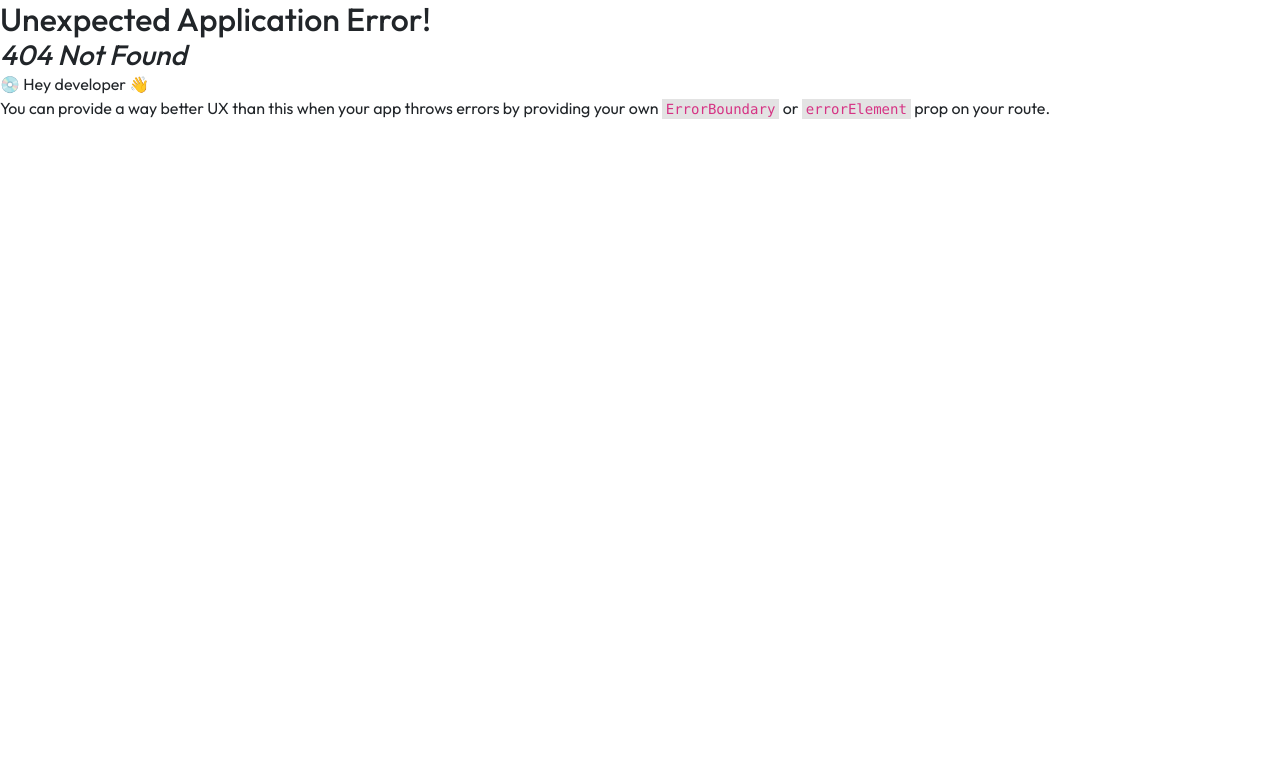
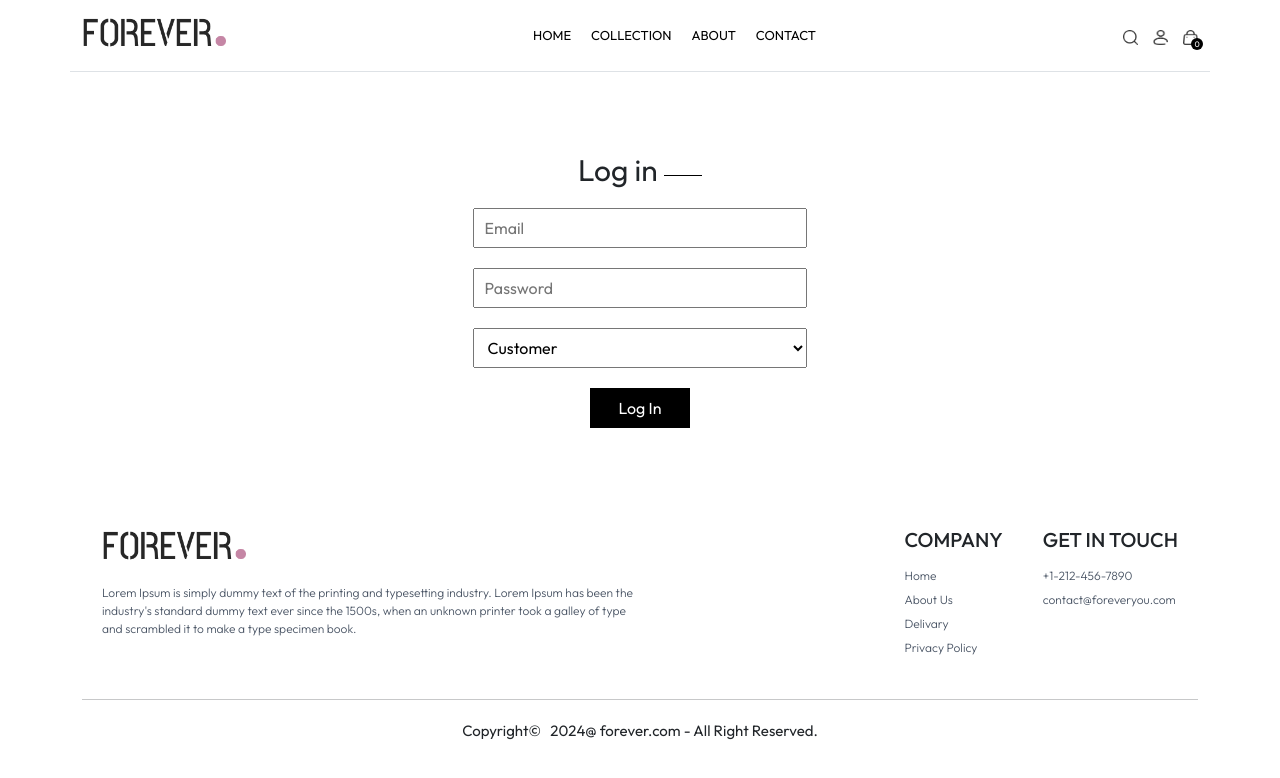
Before and after one commit to ArkoprobhaMazumder/newEcommerce2026, a React (Vite) app: page /login in a window 1280 px wide. Before the commit this address had no page. Shown: the top 778 px of the page. Built offline with nearby package versions, Linux system fonts and the light colour scheme.

Commit message:
Login Page Started

```diff
--- a/src/App.jsx
+++ b/src/App.jsx
@@ -10,6 +10,8 @@ const AboutComponent = React.lazy(() => import('./pages/about/About'));
 const ContactComponent = React.lazy(() => import('./pages/contact/Contact'));
 const OrderComponent = React.lazy(() => import('./pages/order/Order'));
 const CollectionComponent = React.lazy(() => import('./pages/collection/Collection'));
+const LoginComponent = React.lazy(() => import('./pages/login/Login'));
+const SignUpComponent = React.lazy(() => import('./pages/signup/SignUp'));
 
 
 const App = () => {
@@ -38,6 +40,14 @@ const App = () => {
         {
           path: 'collection',
           element: <CollectionComponent />
+        },
+        {
+          path: 'login',
+          element: <LoginComponent />
+        },
+        {
+          path: 'signup',
+          element: <SignUpComponent />
         }
       ]
     }
--- /dev/null
+++ b/src/pages/login/Login.jsx
@@ -0,0 +1,25 @@
+import css from './login.module.css';
+
+const Login = () => {
+    return (
+        <div className='container'>
+            <div className={css.signupContainer}>
+                <div className={css.signMain}>
+                    <h2 className={css.signTitle}>Log in <span></span></h2>
+                    <form className={css.signForm} >
+                        <input type="email" placeholder='Email' name='email' className={css.signInput} />
+                        <input type="password" placeholder='Password' name='password' className={css.signInput} />
+                        <select name="type" id="type" className={css.signInput}>
+                            <option value="customer">Customer</option>
+                            <option value="provider">Provider</option>
+                        </select>
+                        <button type='submit' className={css.signButton}>Log In</button>
+                    </form>
+                </div>
+
+            </div>
+        </div>
+    )
+}
+
+export default Login
--- /dev/null
+++ b/src/pages/login/login.module.css
@@ -0,0 +1,75 @@
+.signupContainer {
+
+    display: flex;
+    align-items: center;
+    justify-content: center;
+    margin: 40px 0;
+
+
+    .signMain {
+        width: 30%;
+        display: flex;
+        flex-direction: column;
+        align-items: center;
+        justify-content: center;
+        padding-top: 40px;
+
+        @media(max-width:576px) {
+            width: 100%;
+        }
+
+        .signTitle {
+            font-size: 30px;
+            font-weight: 400;
+            margin-bottom: 20px;
+
+            &>span {
+                display: inline-block;
+                width: 38px;
+                height: 1.5px;
+                background-color: #000;
+                margin-bottom: 5px;
+            }
+        }
+
+        .signForm {
+            display: flex;
+            flex-direction: column;
+            align-items: center;
+            justify-content: center;
+            width: 100%;
+
+            @media(max-width:576px) {
+                padding: 20px 0;
+            }
+
+            .signInput {
+                width: 100%;
+                height: 40px;
+                margin-bottom: 20px;
+                padding-left: 10px;
+                font-size: 16px;
+            }
+
+            .signButton {
+                width: 30%;
+                height: 40px;
+                background-color: #000;
+                color: white;
+                border: none;
+                cursor: pointer;
+                font-size: 16px;
+
+                @media(max-width:576px) {
+                    width: 50%;
+                }
+
+                &:hover {
+                    background-color: #fff;
+                    color: #000;
+                    border: 1px solid #000;
+                }
+            }
+        }
+    }
+}
--- /dev/null
+++ b/src/pages/signup/SignUp.jsx
@@ -0,0 +1,30 @@
+import css from './signup.module.css';
+
+const SignUp = () => {
+    const handelSignupForm = (e) => {
+        e.preventDefault();
+    // const {userName,email,password,type} = e.target;
+    }
+    return (
+        <div className='container'>
+            <div className={css.signupContainer}>
+                <div className={css.signMain}>
+                    <h2 className={css.signTitle}>Sign Up <span></span></h2>
+                    <form className={css.signForm} onSubmit={handelSignupForm}>
+                        <input type="text" placeholder='Name' name='userName' className={css.signInput} />
+                        <input type="email" placeholder='Email' name='email' className={css.signInput} />
+                        <input type="password" placeholder='Password' name='password' className={css.signInput} />
+                        <select name="type" id="type" className={css.signInput}>
+                            <option value="customer">Customer</option>
+                            <option value="provider">Provider</option>
+                        </select>
+                        <button type='submit' className={css.signButton}>Sign Up</button>
+                    </form>
+                </div>
+
+            </div>
+        </div>
+    )
+}
+
+export default SignUp;
--- /dev/null
+++ b/src/pages/signup/signup.module.css
@@ -0,0 +1,75 @@
+.signupContainer {
+
+    display: flex;
+    align-items: center;
+    justify-content: center;
+    margin: 40px 0;
+
+
+    .signMain {
+        width: 30%;
+        display: flex;
+        flex-direction: column;
+        align-items: center;
+        justify-content: center;
+        padding-top: 40px;
+
+        @media(max-width:576px) {
+            width: 100%;
+        }
+
+        .signTitle {
+            font-size: 30px;
+            font-weight: 400;
+            margin-bottom: 20px;
+
+            &>span {
+                display: inline-block;
+                width: 38px;
+                height: 1.5px;
+                background-color: #000;
+                margin-bottom: 5px;
+            }
+        }
+
+        .signForm {
+            display: flex;
+            flex-direction: column;
+            align-items: center;
+            justify-content: center;
+            width: 100%;
+
+            @media(max-width:576px) {
+                padding: 20px 0;
+            }
+
+            .signInput {
+                width: 100%;
+                height: 40px;
+                margin-bottom: 20px;
+                padding-left: 10px;
+                font-size: 16px;
+            }
+
+            .signButton {
+                width: 30%;
+                height: 40px;
+                background-color: #000;
+                color: white;
+                border: none;
+                cursor: pointer;
+                font-size: 16px;
+
+                @media(max-width:576px) {
+                    width: 50%;
+                }
+
+                &:hover {
+                    background-color: #fff;
+                    color: #000;
+                    border: 1px solid #000;
+                }
+            }
+        }
+    }
+}
```
Also changed, not shown: src/Components/navbar/NavMobItem.jsx (indentation only).
